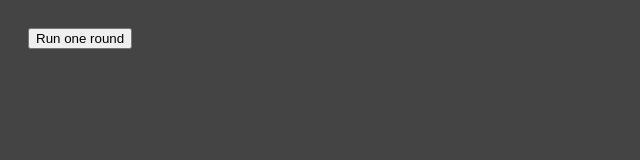
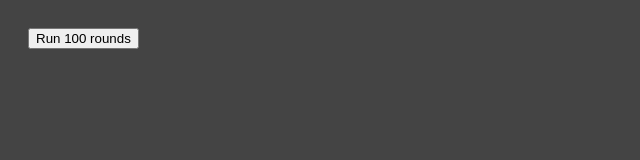
Before and after one commit to Eramismus/game-of-life, a plain HTML site: page index.html in a window 1280 px wide. Shown: the full height of the page, 0-640 px from the left. Drawn offline with Linux system fonts and the light colour scheme.

Commit message:
some docs added, changed the button

```diff
--- a/index.html
+++ b/index.html
@@ -8,7 +8,7 @@
     </head>
 
     <body>
-        <button onclick="javascript:sendStuff()">Run one round</button>
+        <button onclick="javascript:sendStuff()">Run 100 rounds</button>
         <div id="gridContainer"></div>
     </body>
 
```
Also changed, not shown: 1 other file.
